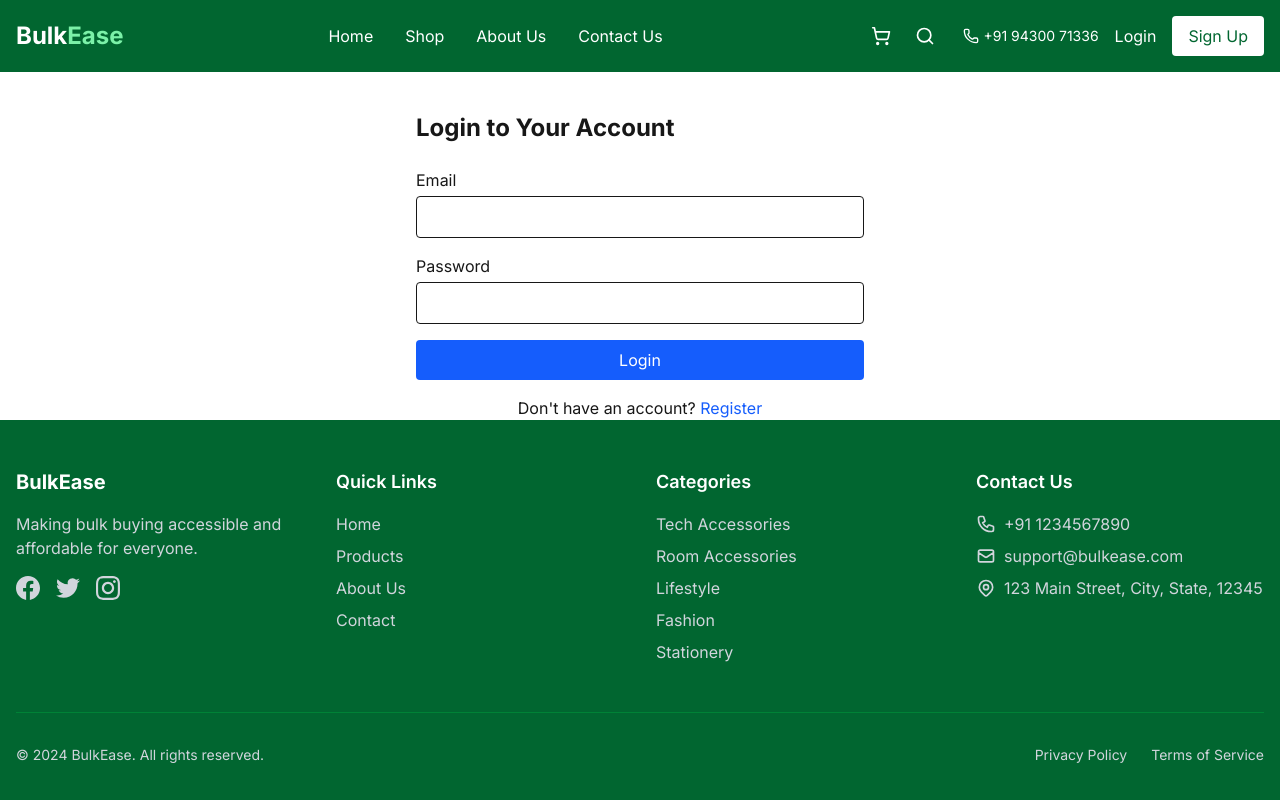
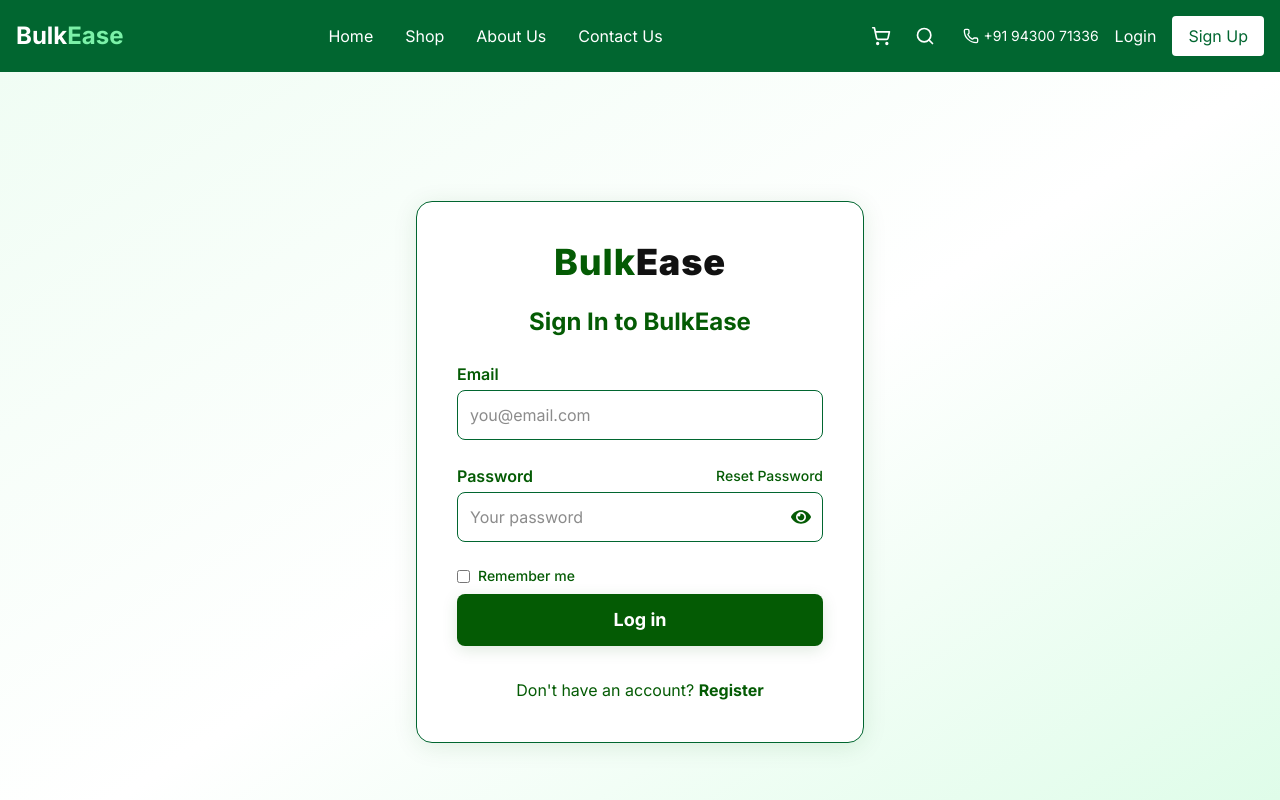
Before and after one commit to BulkEase/client, a Next.js app: page /login in a window 1280 px wide. Shown: the top 800 px of the page. Built offline with nearby package versions, Linux system fonts and the light colour scheme; no server answers.

Commit message:
Update login and register pages to modern, unified design

```diff
--- a/src/app/login/page.tsx
+++ b/src/app/login/page.tsx
@@ -1,12 +1,13 @@
 'use client';
 
-import { useState } from 'react';
+import { useState, useEffect } from 'react';
 import { useRouter } from 'next/navigation';
 import Link from 'next/link';
 import { useForm } from 'react-hook-form';
 import { z } from 'zod';
 import { zodResolver } from '@hookform/resolvers/zod';
 import { useAuth } from '@/lib/auth-context';
+import { FaEye, FaEyeSlash } from 'react-icons/fa';
 
 const loginSchema = z.object({
   email: z.string().email('Invalid email address'),
@@ -20,20 +21,47 @@ export default function LoginPage() {
   const router = useRouter();
   const [error, setError] = useState('');
   const [isLoading, setIsLoading] = useState(false);
+  const [showPassword, setShowPassword] = useState(false);
+  const [rememberMe, setRememberMe] = useState(false);
+  const [mounted, setMounted] = useState(false);
 
   const {
     register,
     handleSubmit,
+    setValue,
     formState: { errors },
   } = useForm<LoginFormData>({
     resolver: zodResolver(loginSchema),
   });
+
+  useEffect(() => {
+    setMounted(true);
+  }, []);
+
+  useEffect(() => {
+    if (!mounted) return;
+    const remembered = localStorage.getItem('rememberMe');
+    const rememberedEmail = localStorage.getItem('rememberedEmail');
+    if (remembered === 'true' && rememberedEmail) {
+      setRememberMe(true);
+      setValue('email', rememberedEmail);
+    }
+  }, [mounted, setValue]);
+
+  if (!mounted) return null;
 
   const onSubmit = async (data: LoginFormData) => {
     try {
       setIsLoading(true);
       setError('');
       await login(data.email, data.password);
+      if (rememberMe) {
+        localStorage.setItem('rememberMe', 'true');
+        localStorage.setItem('rememberedEmail', data.email);
+      } else {
+        localStorage.removeItem('rememberMe');
+        localStorage.removeItem('rememberedEmail');
+      }
       router.push('/');
     } catch (err: any) {
       setError(err.response?.data?.message || 'Login failed');
@@ -43,61 +71,103 @@ export default function LoginPage() {
   };
 
   return (
-    <div className="max-w-md mx-auto mt-10">
-      <h1 className="text-2xl font-bold mb-6">Login to Your Account</h1>
-
+    <div className="min-h-screen flex items-center justify-center bg-gradient-to-br from-green-50 via-white to-green-100 py-16" style={{ fontFamily: 'Inter, sans-serif' }}>
+      <div className="w-full max-w-md bg-white rounded-2xl shadow-lg p-10 border border-green-800" style={{ boxShadow: '0 4px 24px 0 rgba(4,91,4,0.10)' }}>
+        <div className="flex justify-center mb-6 select-none">
+          <span className="text-4xl font-extrabold tracking-wide">
+            <span style={{ color: 'rgb(4,91,4)' }}>Bulk</span>
+            <span style={{ color: '#111', fontWeight: 900 }}>Ease</span>
+          </span>
+        </div>
+        <h1 className="text-2xl font-bold mb-6 text-center" style={{ color: 'rgb(4,91,4)' }}>Sign In to BulkEase</h1>
         {error && (
-        <div className="bg-red-100 border border-red-400 text-red-700 px-4 py-3 rounded mb-4">
+          <div className="bg-red-100 border border-red-400 text-red-700 px-4 py-3 rounded mb-4 text-center animate-pulse">
             {error}
           </div>
         )}
-
-      <form onSubmit={handleSubmit(onSubmit)} className="space-y-4">
+        <form onSubmit={handleSubmit(onSubmit)} className="space-y-6">
           <div>
-          <label htmlFor="email" className="block mb-1">
+            <label htmlFor="email" className="block mb-1 font-semibold" style={{ color: 'rgb(4,91,4)' }}>
               Email
             </label>
             <input
               type="email"
               id="email"
               {...register('email')}
-            className="w-full p-2 border rounded"
+              className="w-full p-3 border border-green-800 rounded-lg focus:outline-none focus:ring-2"
+              autoComplete="email"
+              placeholder="you@email.com"
             />
             {errors.email && (
               <p className="text-red-500 text-sm mt-1">{errors.email.message}</p>
             )}
           </div>
-
           <div>
-          <label htmlFor="password" className="block mb-1">
+            <div className="flex justify-between items-center mb-1">
+              <label htmlFor="password" className="font-semibold" style={{ color: 'rgb(4,91,4)' }}>
                 Password
               </label>
+              <Link href="/reset-password" className="text-sm hover:underline font-medium" style={{ color: 'rgb(4,91,4)' }}>
+                Reset Password
+              </Link>
+            </div>
+            <div className="relative">
               <input
-            type="password"
+                type={showPassword ? 'text' : 'password'}
                 id="password"
                 {...register('password')}
-            className="w-full p-2 border rounded"
+                className="w-full p-3 border border-green-800 rounded-lg focus:outline-none focus:ring-2 pr-12"
+                autoComplete="current-password"
+                placeholder="Your password"
               />
+              <button
+                type="button"
+                onClick={() => setShowPassword((prev) => !prev)}
+                className="absolute right-3 top-1/2 -translate-y-1/2 text-xl text-green-900 focus:outline-none"
+                tabIndex={-1}
+                aria-label={showPassword ? 'Hide password' : 'Show password'}
+                style={{ color: 'rgb(4,91,4)' }}
+              >
+                {showPassword ? <FaEyeSlash /> : <FaEye />}
+              </button>
+            </div>
             {errors.password && (
               <p className="text-red-500 text-sm mt-1">{errors.password.message}</p>
             )}
           </div>
-
+          <div className="flex items-center mb-2">
+            <input
+              type="checkbox"
+              id="rememberMe"
+              checked={rememberMe}
+              onChange={() => setRememberMe((prev) => !prev)}
+              className="mr-2 accent-green-700"
+              style={{ accentColor: 'rgb(4,91,4)' }}
+            />
+            <label htmlFor="rememberMe" className="text-sm select-none font-medium" style={{ color: 'rgb(4,91,4)' }}>
+              Remember me
+            </label>
+          </div>
           <button
             type="submit"
             disabled={isLoading}
-          className="w-full bg-blue-600 text-white py-2 rounded hover:bg-blue-700 transition"
+            className="w-full py-3 rounded-lg font-bold text-lg shadow-md transition hover:scale-105 hover:shadow-lg active:scale-95"
+            style={{
+              background: 'rgb(4,91,4)',
+              color: 'white',
+              boxShadow: '0 4px 16px rgba(4,91,4,0.13)',
+            }}
           >
-          {isLoading ? 'Logging in...' : 'Login'}
+            {isLoading ? 'Logging in...' : 'Log in'}
           </button>
         </form>
-
-      <p className="mt-4 text-center">
+        <p className="mt-8 text-center" style={{ color: 'rgb(4,91,4)' }}>
           Don't have an account?{' '}
-        <Link href="/register" className="text-blue-600 hover:underline">
+          <Link href="/register" className="hover:underline font-bold" style={{ color: 'rgb(4,91,4)' }}>
             Register
           </Link>
         </p>
       </div>
+    </div>
   );
 }
--- a/src/app/page.tsx
+++ b/src/app/page.tsx
@@ -281,7 +281,7 @@ export default function HomePage() {
           ) : (
             <div className="carousel-container">
               <Slider {...sliderSettings}>
-                {(featuredProducts.length > 0 ? featuredProducts : fakeProducts).map((product: DisplayProduct) => (
+                {(((featuredProducts || []).length > 0 ? featuredProducts : fakeProducts) as DisplayProduct[]).map((product: DisplayProduct) => (
                   <div key={isFakeProduct(product) ? product.id : product._id} className="px-2">
                     <div className="bg-white rounded-lg border border-gray-200 overflow-hidden">
                       <div className="w-full h-48 relative">
--- a/src/app/register/page.tsx
+++ b/src/app/register/page.tsx
@@ -66,151 +66,161 @@ export default function RegisterPage() {
   };
 
   return (
-    <div className="max-w-md mx-auto mt-10 p-6">
-      <h1 className="text-2xl font-bold mb-6">Create an Account</h1>
-
+    <div className="min-h-screen flex items-center justify-center bg-gradient-to-br from-green-50 via-white to-green-100 py-16" style={{ fontFamily: 'Inter, sans-serif' }}>
+      <div className="w-full max-w-md bg-white rounded-2xl shadow-lg p-10 border border-green-800" style={{ boxShadow: '0 4px 24px 0 rgba(4,91,4,0.10)' }}>
+        <div className="flex justify-center mb-6 select-none">
+          <span className="text-4xl font-extrabold tracking-wide">
+            <span style={{ color: 'rgb(4,91,4)' }}>Bulk</span>
+            <span style={{ color: '#111', fontWeight: 900 }}>Ease</span>
+          </span>
+        </div>
+        <h1 className="text-2xl font-bold mb-6 text-center" style={{ color: 'rgb(4,91,4)' }}>Create an Account</h1>
         {error && (
-        <div className="bg-red-100 border border-red-400 text-red-700 px-4 py-3 rounded mb-4">
+          <div className="bg-red-100 border border-red-400 text-red-700 px-4 py-3 rounded mb-4 text-center animate-pulse">
             {error}
           </div>
         )}
-
         <form onSubmit={handleSubmit(onSubmit)} className="space-y-4">
           <div>
-          <label htmlFor="name" className="block mb-1">
+            <label htmlFor="name" className="block mb-1 font-semibold" style={{ color: 'rgb(4,91,4)' }}>
               Name
             </label>
             <input
               type="text"
               id="name"
               {...register('name')}
-            className="w-full p-2 border rounded"
+              className="w-full p-3 border border-green-800 rounded-lg focus:outline-none focus:ring-2"
+              placeholder="Your name"
             />
             {errors.name && (
               <p className="text-red-500 text-sm mt-1">{errors.name.message}</p>
             )}
           </div>
-
           <div>
-          <label htmlFor="email" className="block mb-1">
+            <label htmlFor="email" className="block mb-1 font-semibold" style={{ color: 'rgb(4,91,4)' }}>
               Email
             </label>
             <input
               type="email"
               id="email"
               {...register('email')}
-            className="w-full p-2 border rounded"
+              className="w-full p-3 border border-green-800 rounded-lg focus:outline-none focus:ring-2"
+              placeholder="you@email.com"
             />
             {errors.email && (
               <p className="text-red-500 text-sm mt-1">{errors.email.message}</p>
             )}
           </div>
-
           <div>
-          <label htmlFor="mobileNumber" className="block mb-1">
+            <label htmlFor="mobileNumber" className="block mb-1 font-semibold" style={{ color: 'rgb(4,91,4)' }}>
               Mobile Number
             </label>
             <input
               type="tel"
               id="mobileNumber"
               {...register('mobileNumber')}
-            className="w-full p-2 border rounded"
+              className="w-full p-3 border border-green-800 rounded-lg focus:outline-none focus:ring-2"
+              placeholder="Your mobile number"
             />
             {errors.mobileNumber && (
               <p className="text-red-500 text-sm mt-1">{errors.mobileNumber.message}</p>
             )}
           </div>
-
           <div>
-          <label htmlFor="addressLine1" className="block mb-1">
+            <label htmlFor="addressLine1" className="block mb-1 font-semibold" style={{ color: 'rgb(4,91,4)' }}>
               Address Line 1
             </label>
             <input
               type="text"
               id="addressLine1"
               {...register('addressLine1')}
-            className="w-full p-2 border rounded"
+              className="w-full p-3 border border-green-800 rounded-lg focus:outline-none focus:ring-2"
+              placeholder="Address line 1"
             />
             {errors.addressLine1 && (
               <p className="text-red-500 text-sm mt-1">{errors.addressLine1.message}</p>
             )}
           </div>
-
           <div>
-          <label htmlFor="landmark" className="block mb-1">
+            <label htmlFor="landmark" className="block mb-1 font-semibold" style={{ color: 'rgb(4,91,4)' }}>
               Landmark (Optional)
             </label>
             <input
               type="text"
               id="landmark"
               {...register('landmark')}
-            className="w-full p-2 border rounded"
+              className="w-full p-3 border border-green-800 rounded-lg focus:outline-none focus:ring-2"
+              placeholder="Landmark (optional)"
             />
             {errors.landmark && (
               <p className="text-red-500 text-sm mt-1">{errors.landmark.message}</p>
             )}
           </div>
-
           <div>
-          <label htmlFor="pincode" className="block mb-1">
+            <label htmlFor="pincode" className="block mb-1 font-semibold" style={{ color: 'rgb(4,91,4)' }}>
               Pincode
             </label>
             <input
               type="text"
               id="pincode"
               {...register('pincode')}
-            className="w-full p-2 border rounded"
+              className="w-full p-3 border border-green-800 rounded-lg focus:outline-none focus:ring-2"
+              placeholder="Pincode"
             />
             {errors.pincode && (
               <p className="text-red-500 text-sm mt-1">{errors.pincode.message}</p>
             )}
           </div>
-
           <div>
-          <label htmlFor="password" className="block mb-1">
+            <label htmlFor="password" className="block mb-1 font-semibold" style={{ color: 'rgb(4,91,4)' }}>
               Password
             </label>
             <input
               type="password"
               id="password"
               {...register('password')}
-            className="w-full p-2 border rounded"
+              className="w-full p-3 border border-green-800 rounded-lg focus:outline-none focus:ring-2"
+              placeholder="Password"
             />
             {errors.password && (
               <p className="text-red-500 text-sm mt-1">{errors.password.message}</p>
             )}
           </div>
-
           <div>
-          <label htmlFor="confirmPassword" className="block mb-1">
+            <label htmlFor="confirmPassword" className="block mb-1 font-semibold" style={{ color: 'rgb(4,91,4)' }}>
               Confirm Password
             </label>
             <input
               type="password"
               id="confirmPassword"
               {...register('confirmPassword')}
-            className="w-full p-2 border rounded"
+              className="w-full p-3 border border-green-800 rounded-lg focus:outline-none focus:ring-2"
+              placeholder="Confirm password"
             />
             {errors.confirmPassword && (
               <p className="text-red-500 text-sm mt-1">{errors.confirmPassword.message}</p>
             )}
           </div>
-
           <button
             type="submit"
             disabled={isLoading}
-          className="w-full bg-green-600 text-white py-2 rounded hover:bg-green-700 transition"
+            className="w-full py-3 rounded-lg font-bold text-lg shadow-md transition hover:scale-105 hover:shadow-lg active:scale-95"
+            style={{
+              background: 'rgb(4,91,4)',
+              color: 'white',
+              boxShadow: '0 4px 16px rgba(4,91,4,0.13)',
+            }}
           >
             {isLoading ? 'Registering...' : 'Register'}
           </button>
         </form>
-
-      <p className="mt-4 text-center">
+        <p className="mt-8 text-center" style={{ color: 'rgb(4,91,4)' }}>
           Already have an account?{' '}
-        <Link href="/login" className="text-blue-600 hover:underline">
+          <Link href="/login" className="hover:underline font-bold" style={{ color: 'rgb(4,91,4)' }}>
             Login
           </Link>
         </p>
       </div>
+    </div>
   );
 }
--- a/src/lib/api.ts
+++ b/src/lib/api.ts
@@ -51,6 +51,9 @@ export interface Product {
   stars: number;
   createdAt: string;
   updatedAt: string;
+  name?: string;
+  description?: string;
+  category?: string;
 }
 
 export interface ProductsResponse {
```
Also changed, not shown: package.json (+4 -4 lines), src/app/cart/page.tsx (+4 -4 lines), src/app/products/page.tsx (+9 -3 lines), 1 other file (tests, documents, lock files or other folders). Lines whose indentation alone changed are shown as unchanged.
